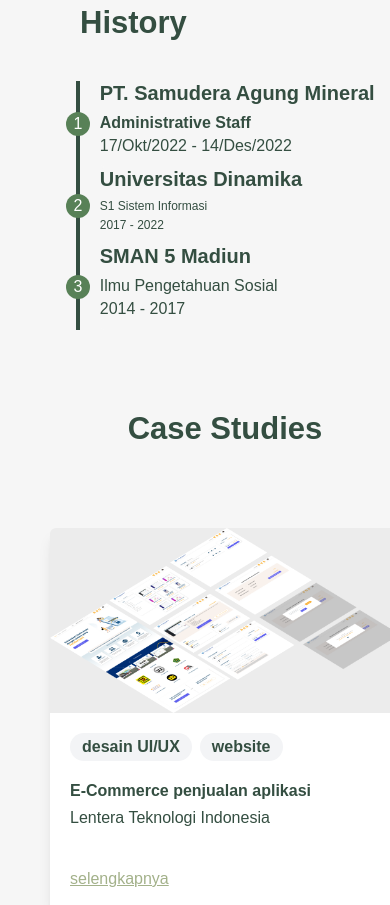
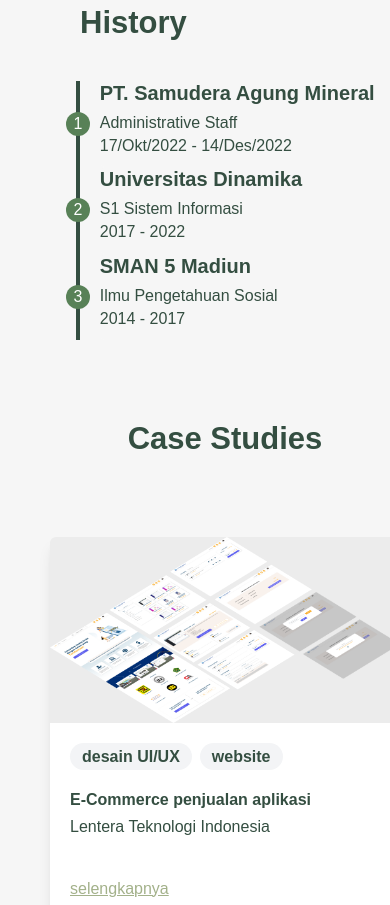
Before and after one commit to alfiandv/portfolio-david, a React (Create React App) app: page / in a window 390 px wide. Shown: the part 2149-3054 px from the top of the page. Built offline with nearby package versions, Linux system fonts and the light colour scheme.

Commit message:
fix font size history

```diff
--- a/src/component/landingpage/AcademicHistory.js
+++ b/src/component/landingpage/AcademicHistory.js
@@ -25,7 +25,7 @@ const AcademicHistory = () => {
             <div id="kerja-kanan" className="md:col-span-4 xs:col-span-8 w-full h-full xs:flex md:hidden">
                 <div className="w-full h-full bg-[#f6f6f6] rounded-md md:p-5 flex flex-col justify-start items-start ">
                     <span className="text-hijau344E41 text-heading4 md:text-heading4 lg:text-heading3 font-bold pb-2">PT. Samudera Agung Mineral</span>
-                    <span className="text-hijau344E41 text-heading5 md:text-heading4 font-semibold pb-1" >Administrative Staff</span>
+                    <span className="text-hijau344E41 text-heading5 md:text-heading4 font-normal pb-1" >Administrative Staff</span>
                     <span className="text-hijau344E41 text-heading5 font-normal xs:pb-3 md:pb-0"> 17/Okt/2022 - 14/Des/2022 </span>
                 </div>
             </div>
@@ -45,8 +45,8 @@ const AcademicHistory = () => {
             <div id="kuliah-kanan" className="md:col-span-4 xs:col-span-8 w-full h-full ">
                 <div className="w-full h-full bg-[#f6f6f6] rounded-md md:p-5 flex flex-col justify-start items-start">
                     <span className="text-hijau344E41 text-heading4 md:text-heading4 lg:text-heading3 font-bold pb-2">Universitas Dinamika</span>
-                    <span className="text-hijau344E41 text-heading6 md:text-heading4 font-normal pb-1">S1 Sistem Informasi</span>
-                    <span className="text-hijau344E41 text-heading6 font-normal xs:pb-3 md:pb-0">2017 - 2022</span>
+                    <span className="text-hijau344E41 text-heading5 md:text-heading4 font-normal pb-1">S1 Sistem Informasi</span>
+                    <span className="text-hijau344E41 text-heading5 font-normal xs:pb-3 md:pb-0">2017 - 2022</span>
                 </div>
             </div>
         </div>
```
